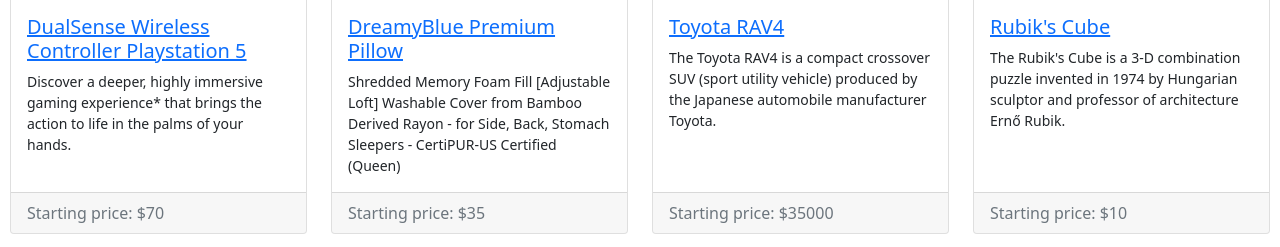
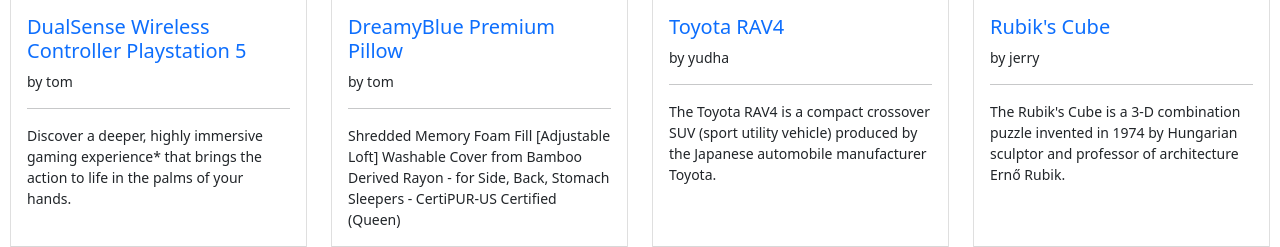
Before and after one commit to idoyudha/commerce, a Django app: page / in a window 1280 px wide. Shown: the part 308-555 px from the top of the page. Run offline with Django 3.2, Linux system fonts and the light colour scheme; data comes from the database, SQL or seed files in the repository; both versions use the stored data as it was after the commit.

Commit message:
Finishing layout

```diff
--- a/auctions/static/auctions/styles.css
+++ b/auctions/static/auctions/styles.css
@@ -36,7 +36,6 @@ html, body {
     margin: auto;
 }
 
-
 img {
     width: 100%;
     height: 15vw;
@@ -48,6 +47,10 @@ img {
     margin-top: 50px;
 }
 
+a {
+    text-decoration: none;
+}
+
 .card-text {
     font-size: 14px;
 }
--- a/auctions/templates/auctions/index.html
+++ b/auctions/templates/auctions/index.html
@@ -11,6 +11,7 @@
           Category
         </button>
         <ul class="dropdown-menu dropdown-menu-dark" aria-labelledby="dropdowncategory">
+          <li><a class="dropdown-item" href="/">All Category</a></li>
           {% for category in categories %}
           <li><a class="dropdown-item" href="/category/{{category}}">{{ category }}</a></li>
           {% endfor %}
@@ -27,8 +28,10 @@
             </a>
             <div class="card-body">
               <a href="/view/{{list.title}}">
-                <h5 class="card-title">{{ list.title }}</h5>
+                <h5 class="card-title" >{{ list.title }}</h5>
               </a>
+              <p class="card-text">by {{ list.user_auction }}</p>
+              <hr>
               <p class="card-text">{{ list.description }}</p>
             </div>
             {% if user.is_authenticated %}
--- a/auctions/templates/auctions/specific.html
+++ b/auctions/templates/auctions/specific.html
@@ -29,7 +29,7 @@
       </div>
       <p class="card-text"><i>Created by: {{ list.user_auction }} at {{ list.time }} UTC </i></p>
       <hr>
-      <p class="card-text mb-2">{{ list.category }}</p>
+      <p class="card-text mb-2">Category: {{ list.category }}</p>
       <p class="card-text mb-1">{{ list.description }}</p>
       <p class="card-text mb-1">Starting Price: <b>${{ list.price }}</b></p>
       {% if bid is None or name is None %}
--- a/auctions/templates/auctions/watchlist.html
+++ b/auctions/templates/auctions/watchlist.html
@@ -13,6 +13,8 @@
                 <a href="/view/{{list.title}}">
                   <h5 class="card-title">{{ list.title }}</h5>
                 </a>
+                <p class="card-text">by {{ list.user_auction }}</p>
+                <hr>
                 <p class="card-text">{{ list.description }}</p>
               </div>
               {% if user.is_authenticated %}
```
Also changed, not shown: auctions/views.py (line endings or trailing spaces), db.sqlite3.
